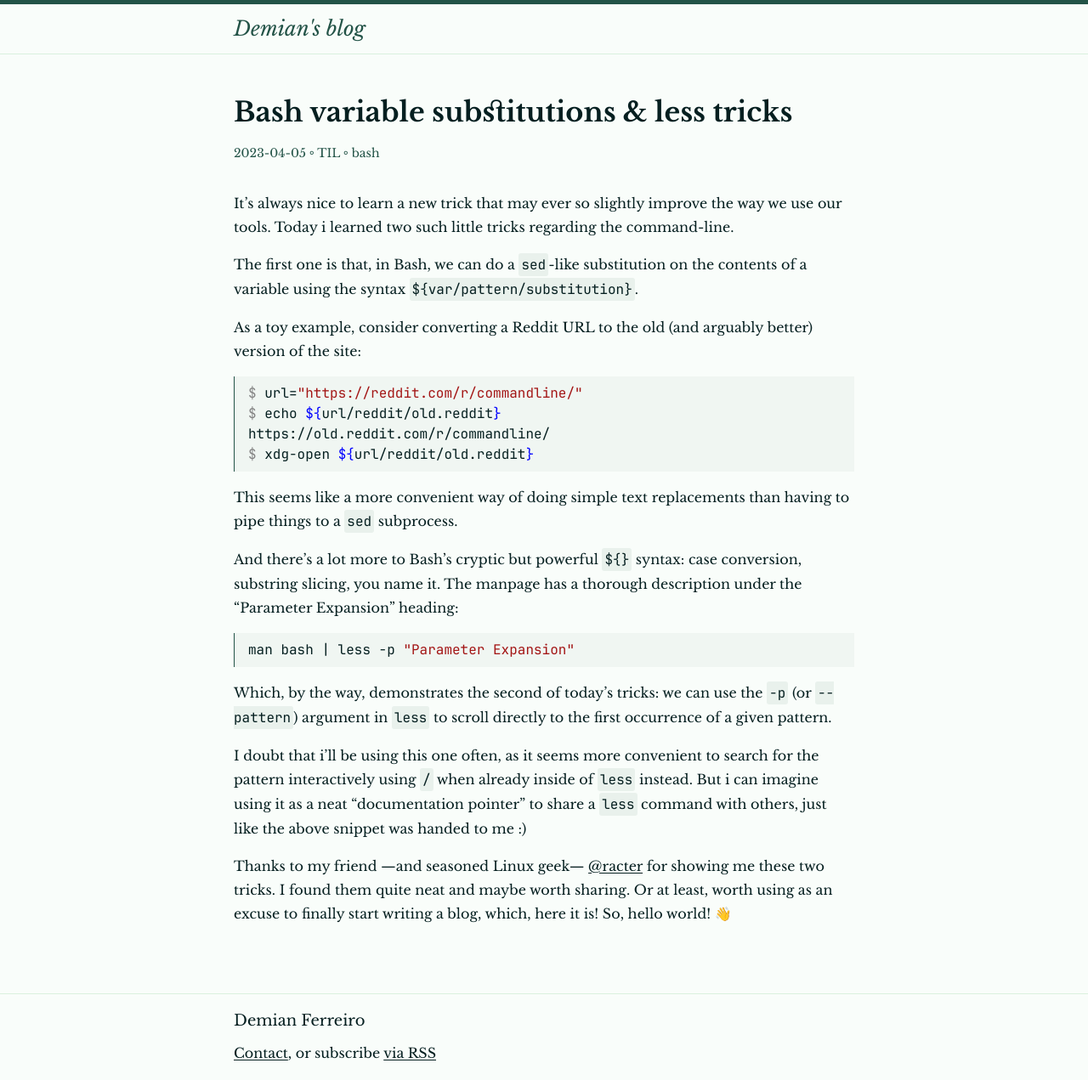
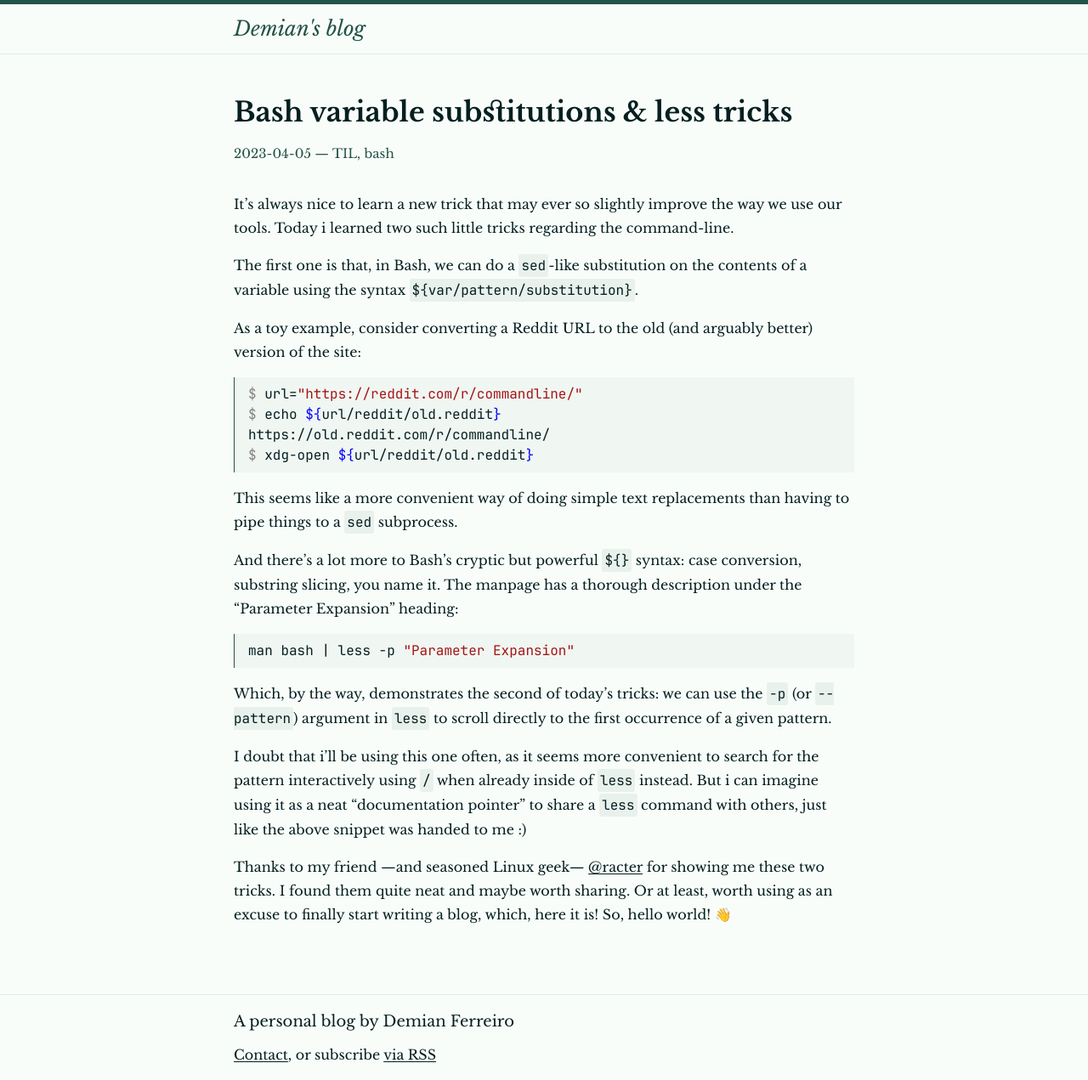
Before and after one commit to epidemian/epidemian.github.io, a Jekyll site: the page built from _posts/2023-04-05-bash-var-substitution.md, in a window 1280 px wide. Shown: the whole page at 85% size. Built offline with Jekyll 4.4.1, drawn with Linux system fonts in a browser that asks for light colours.

Commit message:
Small style tweaks

```diff
--- a/_config.yml
+++ b/_config.yml
@@ -2,7 +2,7 @@ title: Demian's blog
 author: Demian Ferreiro
 # email: your-email@example.com
 # description: >-
-#   Site description.
+#   Demian Ferreiro's personal blog
 baseurl: ""
 url: ""
 rss: RSS
--- a/_includes/footer.html
+++ b/_includes/footer.html
@@ -1,6 +1,6 @@
 <footer class="site-footer">
   <div class="wrapper">
-    <div class="footer-heading">Demian Ferreiro</div>
+    <div class="footer-heading">A personal blog by Demian Ferreiro</div>
     <div>
       <a href="{{ '/contact' | relative_url }}">Contact</a>, or subscribe <a href="{{ '/feed.xml' | relative_url }}">via RSS</a>
     </div>
--- a/_layouts/post.html
+++ b/_layouts/post.html
@@ -5,15 +5,21 @@ layout: default
   <header class="post-header">
     <h1 class="post-title" itemprop="name headline">{{ page.title | escape }}</h1>
     <p class="post-meta">
+      {% comment %}
+      TODO: uncomment when changing the header blog title.
+      <span class="post-author" itemprop="author" itemscope itemtype="http://schema.org/Person"><span itemprop="name">
+        {{ page.author | default: site.author }}
+      </span></span>
+      {% endcomment %}
       <time datetime="{{ page.date | date_to_xmlschema }}" itemprop="datePublished">
         {{ page.date | date: site.date_format }}
       </time>
-      {%- if page.author -%}
-        <span itemprop="author" itemscope itemtype="http://schema.org/Person"><span class="p-author h-card" itemprop="name">{{ page.author }}</span></span>
-      {%- endif -%}
-      {%- for tag in page.tags -%}
-        <span itemprop="keywords">{{ tag }}</span>
-      {%- endfor -%}
+      <span>
+        {%- for tag in page.tags -%}
+          {%- comment %}TODO: make these into links to category pages.{% endcomment -%}
+          <span itemprop="keywords">{{ tag }}</span>{% unless forloop.last %}, {% endunless %}
+        {%- endfor -%}
+      </span>
     </p>
   </header>
 
--- a/assets/styles.css
+++ b/assets/styles.css
@@ -277,12 +277,17 @@ td {
 }
 
 .post-meta {
-  font-size: 0.875rem;
+  font-size: 0.9375rem;
   color: var(--text-color-dim);
 }
 
 .post-meta > *:not(:first-child)::before {
-  content: ' ⸰ ';
+  content: ' — ';
+}
+
+.post-author {
+  font-size: 1.0625rem;
+  font-style: italic;
 }
 
 .post-link {
@@ -334,7 +339,7 @@ td {
   width: 48%;
   margin-right: -60%;
   margin-bottom: 1em;
-	font-size: 0.9rem;
+  font-size: 0.9rem;
   position: relative;
 }
 
```
